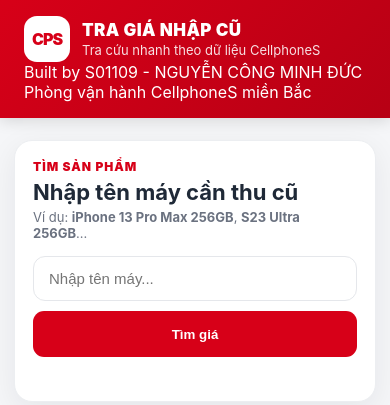
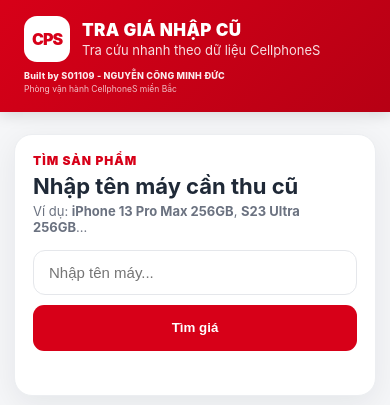
Before and after one commit to ducnccellphones-lgtm/tra-gia-nhap-cu, a Flask app: page / in a window 390 px wide. Shown: the top 405 px of the page. Run offline with Flask 3, Linux system fonts and the light colour scheme.

Commit message:
Style creator credit in header

```diff
--- a/static/style.css
+++ b/static/style.css
@@ -240,3 +240,19 @@ button{border:0;border-radius:11px;padding:0 18px;font-weight:800;cursor:pointer
 @media(max-width:860px){
   .repair-list{grid-template-columns:1fr}
 }
+
+.topbar-inner{max-width:1240px;margin:auto;display:flex;align-items:center;justify-content:space-between;gap:20px}
+.topbar .brand{max-width:none;margin:0}
+.creator-credit{text-align:right;line-height:1.35;opacity:.92}
+.creator-name{font-size:10.5px;font-weight:800;letter-spacing:.2px}
+.creator-team{font-size:10px;opacity:.82;margin-top:2px}
+@media(max-width:700px){
+  .topbar-inner{align-items:flex-start}
+  .creator-credit{max-width:180px}
+  .creator-name{font-size:9px}
+  .creator-team{font-size:8.5px}
+}
+@media(max-width:520px){
+  .topbar-inner{flex-direction:column;gap:8px}
+  .creator-credit{text-align:left;max-width:none}
+}
```
